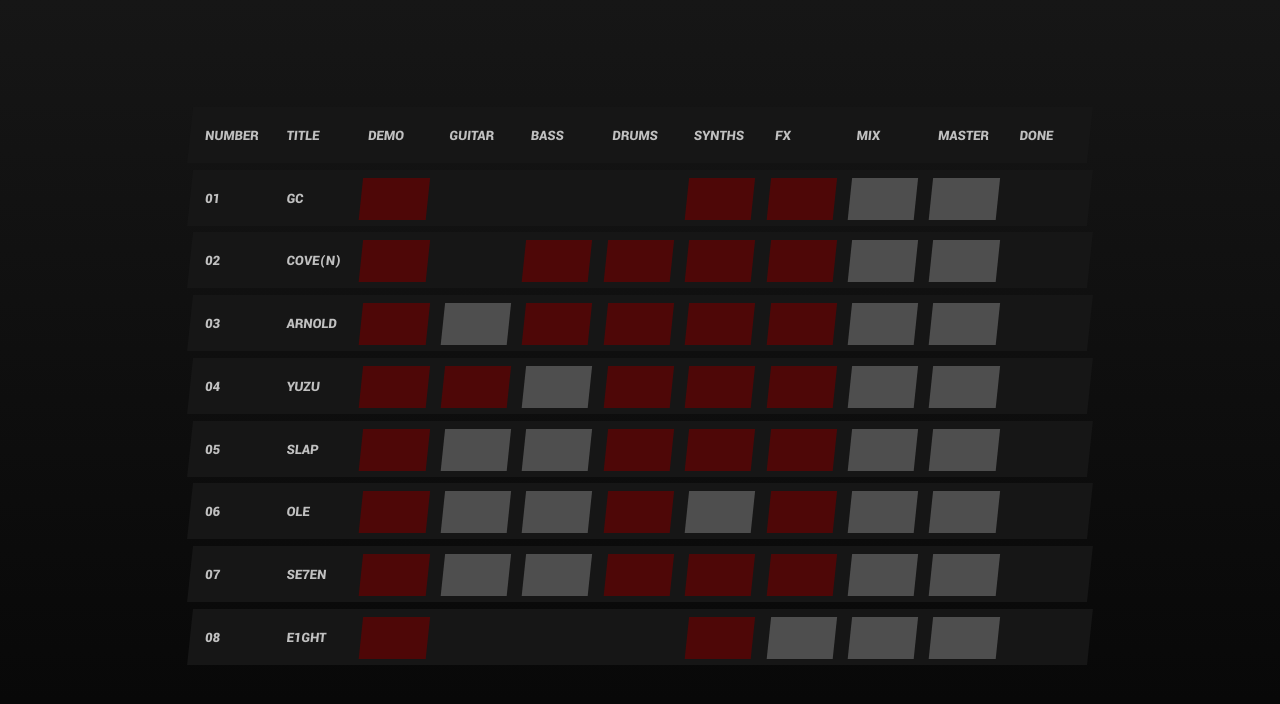
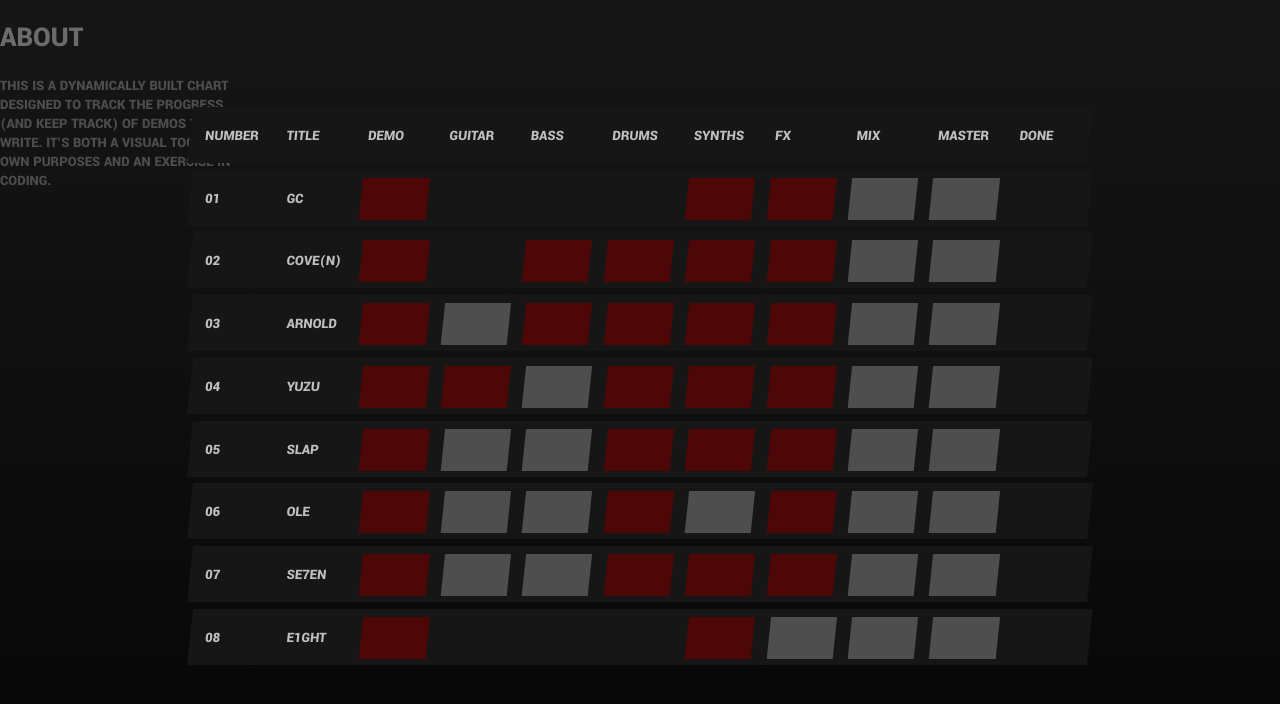
Before and after one commit to evnwttn/ev02, a website built with Vite: page ev02/index.html in a window 1280 px wide. Built offline with nearby package versions, Linux system fonts and the light colour scheme.

Commit message:
about bones

```diff
--- a/ev02/index.html
+++ b/ev02/index.html
@@ -9,6 +9,12 @@
   </head>
   <body>
 
+    <div id="blurb">
+      <h1>ABOUT</h1>
+      This is a dynamically built chart designed to track the progress (and keep track) of demos
+      that I write. It's both a visual tool for my own purposes and an exercise in coding.
+    </div>
+
     <div id="container"></div>
 
     <script src="input.js"></script>
--- a/ev02/style.css
+++ b/ev02/style.css
@@ -1,5 +1,3 @@
-/* BOXES / ROWS */
-
 body {
   font-family: "Yantramanav", sans-serif;
   font-weight: 900;
@@ -10,6 +8,17 @@ body {
   background-repeat: no-repeat;
   background-attachment: fixed;
 }
+
+h1 {
+  color: rgba(107, 107, 107);
+}
+
+#blurb {
+  color: rgba(107, 107, 107, 0.666);
+  width: 20%;
+}
+
+/* BOXES / ROWS */
 
 #container {
   max-width: 900px;
```
